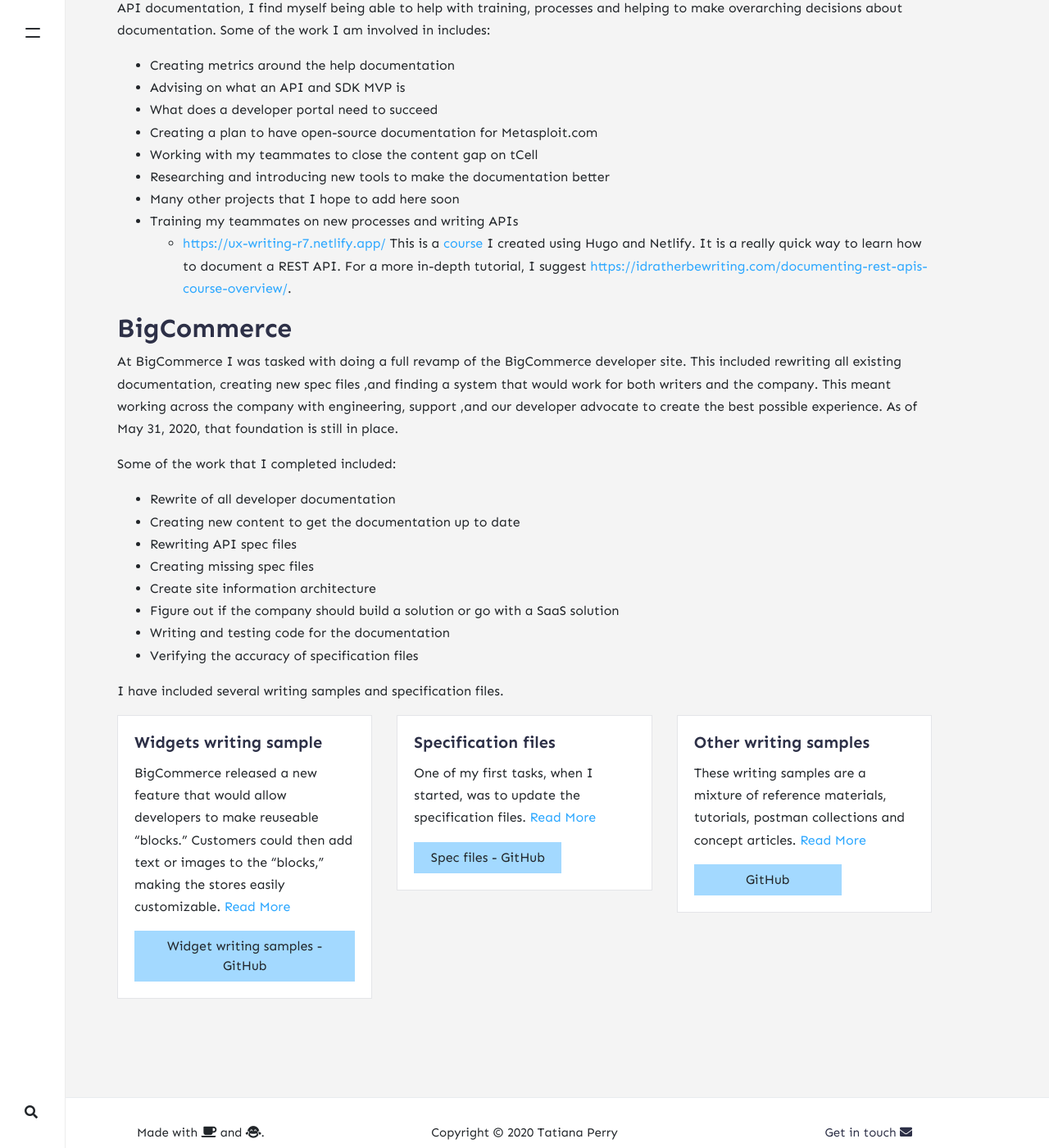
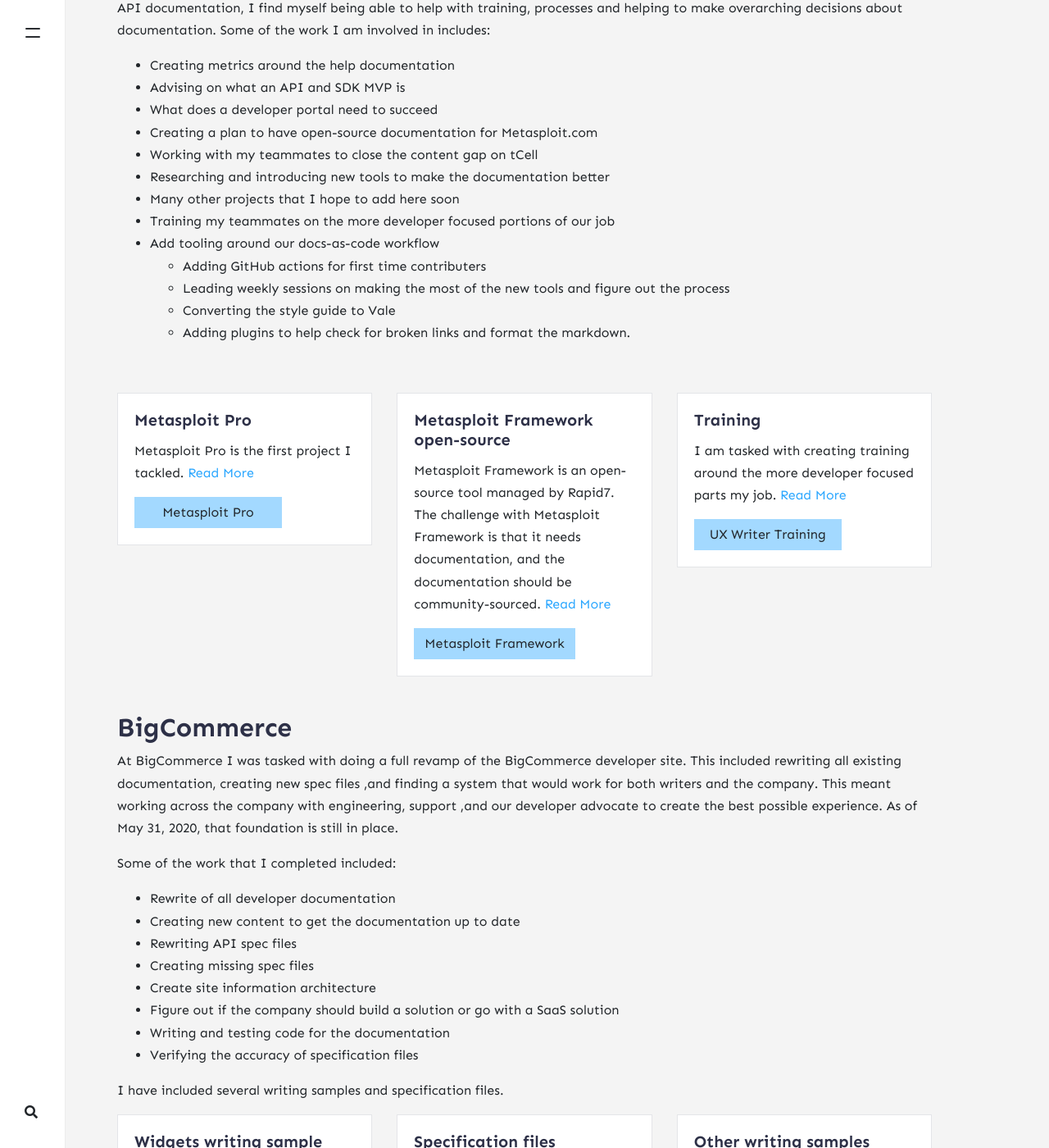
Before and after one commit to tjperry07/personal-site, a Jekyll site: the page built from _pages/portfolio.md, in a window 1280 px wide and 1400 px high, scrolled down 314 px. Shown: the whole window at 82% size. Built offline with Jekyll 4.4.1, drawn with Linux system fonts in a browser that asks for light colours; nearby versions of some CDN libraries; comment, search, counter and statistics services are not loaded; some of the changed text lies outside the part shown.

Commit message:
updated portfolio"

```diff
--- a/_pages/portfolio.md
+++ b/_pages/portfolio.md
@@ -10,6 +10,7 @@ description: "Portfolio for Tatiana Perry"
 ## Rapid7
 
 My job duties at Rapid7 are much different than they were at BigCommerce. While I still write documentation and help maintain API documentation, I find myself being able to help with training, processes and helping to make overarching decisions about documentation. Some of the work I am involved in includes:
+
 * Creating metrics around the help documentation
 * Advising on what an API and SDK MVP is
 * What does a developer portal need to succeed
@@ -17,9 +18,81 @@ My job duties at Rapid7 are much different than they were at BigCommerce. While
 * Working with my teammates to close the content gap on tCell
 * Researching and introducing new tools to make the documentation better
 * Many other projects that I hope to add here soon
-* Training my teammates on new processes and writing APIs
-  * [https://ux-writing-r7.netlify.app/](https://ux-writing-r7.netlify.app/) This is a [course](https://github.com/tperry-r7/ux-writing-training) I created using Hugo and Netlify. It is a really quick way to learn how to document a REST API.  For a more in-depth tutorial, I suggest [https://idratherbewriting.com/documenting-rest-apis-course-overview/](https://idratherbewriting.com/documenting-rest-apis-course-overview/).
+* Training my teammates on the more developer focused portions of our job
+* Add tooling around our docs-as-code workflow
+  * Adding GitHub actions for first time contributers
+  * Leading weekly sessions on making the most of the new tools and figure out the process
+  * Converting the style guide to Vale
+  * Adding plugins to help check for broken links and format the markdown.
 
+<br>
+
+  <div class="row">
+    <div class="col-sm-4">
+      <div class="card">
+        <div class="card-body">
+          <h5 class="card-title">Metasploit Pro</h5>
+          <p class="card-text">Metasploit Pro is the first project I tackled.  <a data-toggle="collapse" href="#metasploitpro" role="button" aria-expanded="false" aria-controls="metasploitpro">
+              Read More
+            </a></p>
+          <p>
+          </p>
+          <div class="collapse" id="metasploitpro">
+            <p>
+              The documentation needed an audit for gaps and a new site Information Architecture.  I started by interviewing support, the engineering team that manages the product, and the previous writer. All of the information allowed me to create a plan to organize the site by a standard pen-testing workflow, along with user interface walkthroughs. I also organized the information by importance to the customer.
+            </p>
+          </div>
+          <a href="https://metasploit.help.rapid7.com/docs" class="btn btn-primary" target="_blank">Metasploit Pro</a>
+        </div>
+      </div>
+    </div> <!--Card one end-->
+      <div class="col-sm-4">
+        <div class="card">
+          <div class="card-body">
+            <h5 class="card-title">Metasploit Framework open-source</h5>
+            <p class="card-text">Metasploit Framework is an open-source tool managed by Rapid7. The challenge with Metasploit Framework is that it needs documentation, and the documentation should be community-sourced. <a data-toggle="collapse" href="#metasploitframework" role="button" aria-expanded="false" aria-controls="metasploitframework">
+                Read More
+              </a></p>
+            <p>
+            </p>
+            <div class="collapse" id="metasploitframework">
+              <p>
+                To help the community begin to self manage, I created a process around adding documentation to Metasploit Framework.
+                </p>
+
+                <p>There is a project on the repository where anytime a new feature is added, a card must be added. The card will include information about the feature and what should be documented.
+                </p>
+
+                <p>
+                  I also wrote new contributing guidelines. They include a style guide, content examples, and tooling around the process. To help the community write documentation without me standing over them, I used a Vale <a href="https://github.com/errata-ai/vale" target="_blank">https://github.com/errata-ai/vale</a>, to convert the style into .yml files they can check the writing. I also recommend they install Markdown lint, <a href="https://github.com/DavidAnson/markdownlin" target="_blank">https://github.com/DavidAnson/markdownlint</a>, which verifies that the markdown is written in a consistent style.
+                </p>
+            </div>
+            <a href="https://github.com/rapid7/metasploit-framework" class="btn btn-primary" target="_blank">Metasploit Framework</a>
+          </div>
+        </div>
+      </div>
+      <!--Card two end-->
+      <div class="col-sm-4">
+        <div class="card">
+          <div class="card-body">
+            <h5 class="card-title">Training</h5>
+            <p class="card-text">I am tasked with creating training around the more developer focused parts my job. <a data-toggle="collapse" href="#developertraining" role="button" aria-expanded="false" aria-controls="developertraining">
+                Read More
+              </a></p>
+            <p>
+            </p>
+            <div class="collapse" id="developertraining">
+              <p>The first significant piece of training was a crash course around documenting APIs.The team needed to get up to speed and quickly. I used Stoplight <a href="https://stoplight.io/" target="_blank">https://stoplight.io/</a>as the basis for the course because it provides a simple user interface you can use to compare to the Swagger.</p>
+              <p> The class is built using Hugo and Netlify. <a href="https://github.com/tperry-r7/ux-writing-training" target="_blank">https://github.com/tperry-r7/ux-writing-training</a> </p>
+            </div>
+            <a href="https://ux-writing-r7.netlify.app/" class="btn btn-primary" target="_blank">UX Writer Training</a>
+          </div>
+        </div>
+      </div>
+      <!--Card three-->
+    </div>
+
+<br>
 
 ## BigCommerce
 
@@ -43,17 +116,19 @@ I have included several writing samples and specification files.
       <div class="card">
         <div class="card-body">
           <h5 class="card-title">Widgets writing sample</h5>
-          <p class="card-text">BigCommerce released a new feature that would allow developers to make reuseable “blocks.” Customers could then add text or images to the “blocks,” making the stores easily customizable. <a data-toggle="collapse" href="#collapsewidgetwriting" role="button" aria-expanded="false" aria-controls="collapsewidgetwriting">
+          <p class="card-text">A new feature was released that required an overview article, tutorial, code samples and a new API to be documented. <a data-toggle="collapse" href="#collapsewidgetwriting" role="button" aria-expanded="false" aria-controls="collapsewidgetwriting">
               Read More
             </a></p>
           <p>
           </p>
           <div class="collapse" id="collapsewidgetwriting">
             <p>
+              BigCommerce released a new feature that would allow developers to make reuseable “blocks.”
+              Customers could then add text or images to the “blocks,” making the stores easily customizable.
               The release required a lot of documentation to work in step with each other and strong collaboration with the project manager and engineering. The documentation included an API that needed to be checked for accuracy, a tutorial, code samples, and a full overview to explain the unfamiliar terms introduced.
             </p>
           </div>
-          <a href="https://github.com/tjperry07/personal-site/tree/master/_portfolio_files/bigcommerce/widgets" class="btn btn-primary">Widget writing samples - GitHub</a>
+          <a href="https://github.com/tjperry07/personal-site/tree/master/_portfolio_files/bigcommerce/widgets" class="btn btn-primary" target="_blank">Widget writing samples - GitHub</a>
         </div>
       </div>
     </div> <!--Card one end-->
@@ -70,7 +145,7 @@ I have included several writing samples and specification files.
               <p>
                 My tasks included creating a style guide, adding samples, and making sure the information was accurate. I also found many APIs that were not documented and needed to be made public. I used a Stoplight to create the files and make the maintenance much easier for my self and others who wanted to edit the files. They were not built from code, so they needed to be handwritten. I created a style guide, worked with the engineering team, and created a system, so the specification files were kept up to date. The biggest project I completed was the Catalog.yml file. It required months of work and collaboration to make sure all the information was correctly documented. I created close to 15 spec files. I have linked to a few that set the tone for the API style guide.</p>
             </div>
-            <a href="https://github.com/tjperry07/personal-site/tree/master/_portfolio_files/bigcommerce/spec_files" class="btn btn-primary">Spec files - GitHub</a>
+            <a href="https://github.com/tjperry07/personal-site/tree/master/_portfolio_files/bigcommerce/spec_files" class="btn btn-primary" target="_blank">Spec files - GitHub</a>
           </div>
         </div>
       </div>
@@ -90,7 +165,7 @@ I have included several writing samples and specification files.
               <p><strong>Webhooks</strong> - Webhooks used to have a lot of confusion around them, and they were not well documented. I add some information on which events are available and created a quick tutorial based on an app our Developer Advocate had written. </p>
               <p><strong>Working with Storefront APIs</strong> - I noticed a gap in the content around how the Storefront APIs. Developers needed to know what they were and how to use them. This article is one of the earliest I wrote, and it's always a treat for me to compare this to the Widgets documentation that I wrote much later. I can see how far I have come. </p>
             </div>
-            <a href="https://github.com/tjperry07/personal-site/tree/master/_portfolio_files/bigcommerce/other" class="btn btn-primary">GitHub</a>
+            <a href="https://github.com/tjperry07/personal-site/tree/master/_portfolio_files/bigcommerce/other" class="btn btn-primary" target="_blank">GitHub</a>
           </div>
         </div>
       </div>
```
